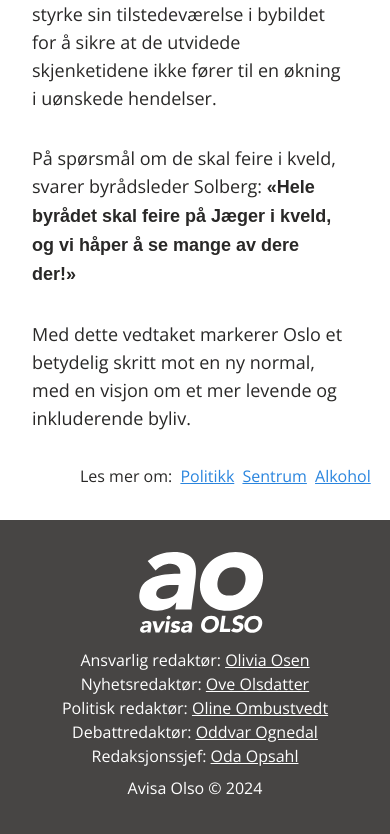
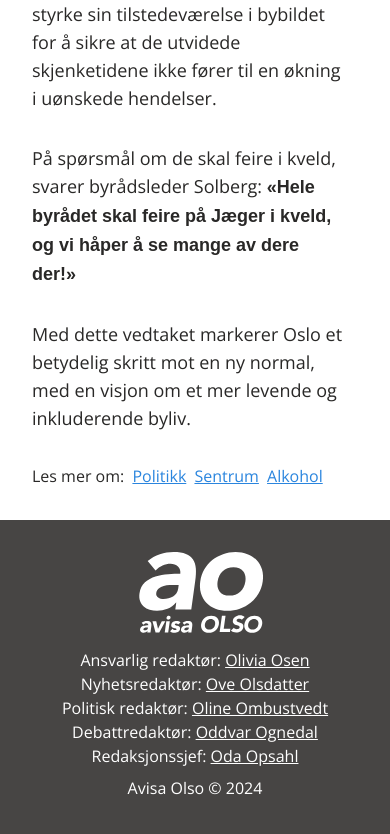
Before and after one commit to Ojself/avisaolso, a Next.js app: page /oslo-byrad-vedtar-utvidet-skjenketid in a window 390 px wide. Shown: the part 2512-3346 px from the top of the page. Built offline with nearby package versions, Linux system fonts and the light colour scheme; a web font is replaced by a local one.

Commit message:
quick commit

```diff
--- a/src/app/oslo-byrad-vedtar-utvidet-skjenketid/components/Article.tsx
+++ b/src/app/oslo-byrad-vedtar-utvidet-skjenketid/components/Article.tsx
@@ -66,7 +66,7 @@ export default function Article() {
             normal, med en visjon om et mer levende og inkluderende byliv.
           </p>
         </div>
-        <div className='pl-16'>
+        <div className='pl-4 md:pl-16'>
           <p className='inline'>
             Les mer om:{" "}
             <Link href='https://www.osloomvendt.no'>
```
